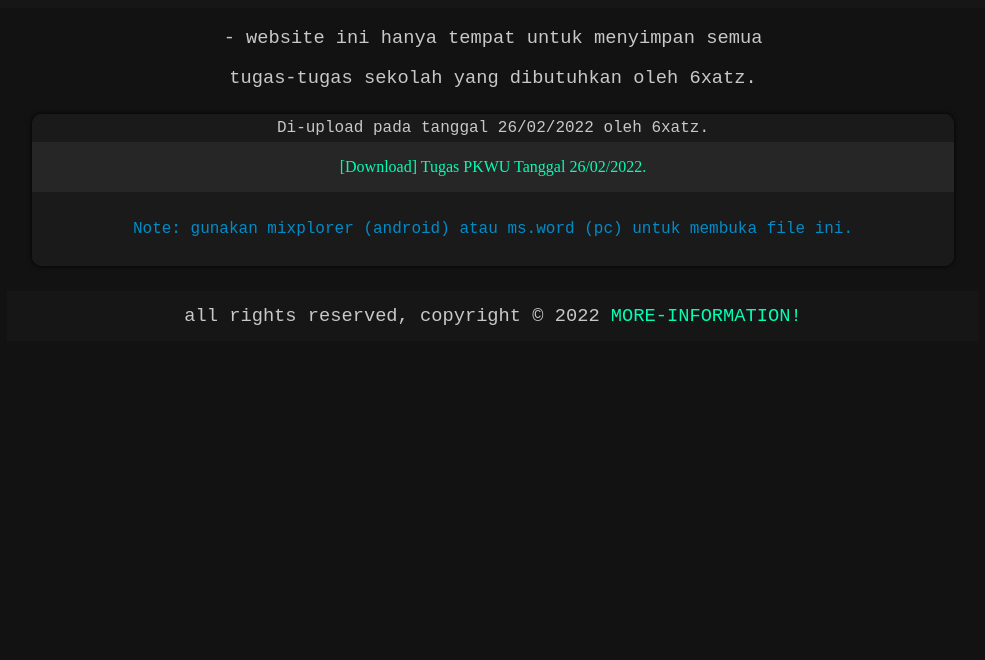
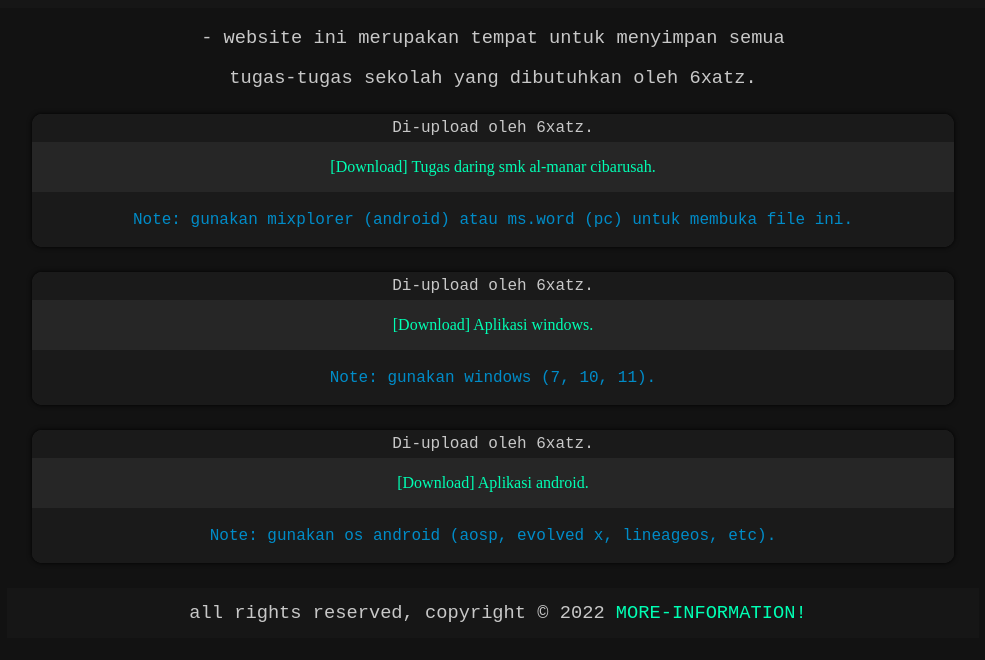
Before and after one commit to 6xatz/Hub, a plain HTML site: page index.html in a window 1280 px wide. Shown: the part 42-702 px from the top of the page, without its empty margins (147-1132 px from the left). Drawn offline with Linux system fonts and the light colour scheme.

Commit message:
Update index.html

```diff
--- a/index.html
+++ b/index.html
@@ -146,7 +146,7 @@
 
 .CodeExample
 {
-	padding: 3% 3% 3% 3%;
+	padding: 2% 2% 2% 2%;
 	font-family: 'Roboto Mono', monospace;
 	background-color: var(--ExampleBgColor);
 	border-radius: 0px 0px 10px 10px;
@@ -190,26 +190,34 @@ body
 	background-image: url("Files\Bg.png");
 	background-repeat: repeat;
 }
-		</style>
-	</head>
-	<body>
+		</style></head><body>
 
 		<div id="PageHeader"><div id="PageHeaderCenter"><p id="PageHeaderTitle">6xatz</p></div>
 
-            <h3>- website ini hanya tempat untuk menyimpan semua</h3>
+            <h3>- website ini merupakan tempat untuk menyimpan semua</h3>
 			<h3>tugas-tugas sekolah yang dibutuhkan oleh 6xatz.</h3>
 
 		<center><div id="BodyContainer">
 		<div class="CodeEntry">
 
-	<p class="CodeDefinition">Di-upload pada tanggal 26/02/2022 oleh 6xatz.
-    <a href="SyXNime\Code-Lyoko.html"><center>[Download] Tugas PKWU Tanggal 26/02/2022.</a>
+	<p class="CodeDefinition">Di-upload oleh 6xatz.
+    <a href="Files"><center>[Download] Tugas daring smk al-manar cibarusah.</a>
 	<p class="CodeExample"><span class="CodeTypename">Note: gunakan mixplorer (android) atau ms.word (pc) untuk membuka file ini.</span></p>
+	</div><div id="syn_clipboard_set" class="CodeEntry">
+
+	<p class="CodeDefinition">Di-upload oleh 6xatz.
+    <a href="https://rsload.net"><center>[Download] Aplikasi windows.</a>
+	<p class="CodeExample"><span class="CodeTypename">Note: gunakan windows (7, 10, 11).</span></p>
+	</div><div id="syn_clipboard_set" class="CodeEntry">
+
+	<p class="CodeDefinition">Di-upload oleh 6xatz.
+    <a href="https://apkdone.com"><center>[Download] Aplikasi android.</a>
+	<p class="CodeExample"><span class="CodeTypename">Note: gunakan os android (aosp, evolved x, lineageos, etc).</span></p>
 	</div><div id="syn_clipboard_set" class="CodeEntry">
 
 	</div>
 
-	<div id="PageHeader"><div id="PageHeaderCenter"><h3>all rights reserved, copyright © 2022 <a href="https://github.com/6xatz/Hub/blob/master/README.md" target="_blank">MORE-INFORMATION!</h3></div>
+	<div id="PageHeader"><div id="PageHeaderCenter"><p id="PageHeaderTitle"><h3>all rights reserved, copyright © 2022 <a href="https://github.com/6xatz/Hub/blob/master/README.md">MORE-INFORMATION!</h3></p></a></div>
 
 </body>
 </html>
```
